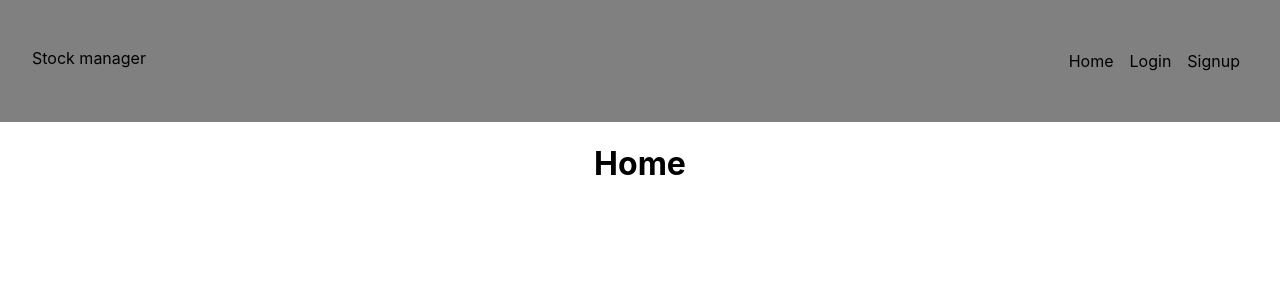
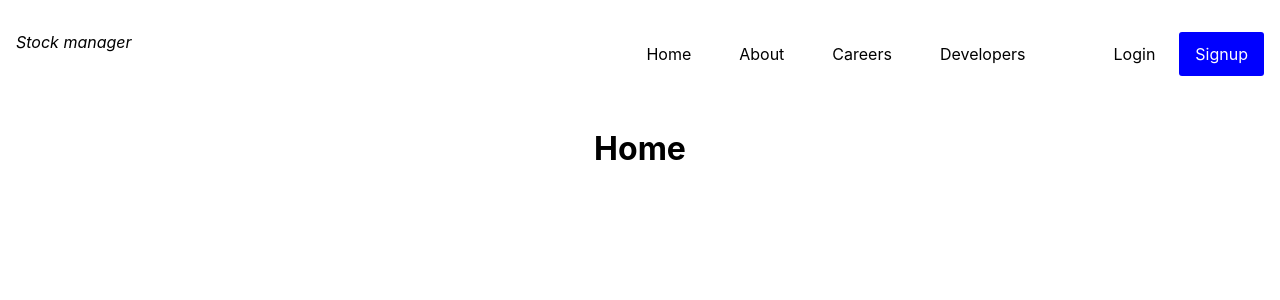
Before and after one commit to devteni/stock-manager, a React (Create React App) app in the folder client/: page / in a window 1280 px wide. Shown: the top 300 px of the page. Built offline with nearby package versions, Linux system fonts and the light colour scheme.

Commit message:
[feat]: finished implementing responsive navbar component

```diff
--- a/client/src/App.css
+++ b/client/src/App.css
@@ -1,3 +1,7 @@
+body{
+  background-color: white;
+}
+
 .App {
   text-align: center;
 }
--- a/client/src/components/Navbar.js
+++ b/client/src/components/Navbar.js
@@ -1,53 +1,80 @@
 import { useState } from 'react';
+import { Link } from 'react-router-dom';
 
 const Links = [
   {
-    text: 'Home',
+    text: 'home',
     link: '/',
   },
   {
-    text: 'Login',
+    text: 'about',
+    link: '/about',
+  },
+  {
+    text: 'careers',
+    link: '/careers',
+  },
+  {
+    text: 'developers',
+    link: '/',
+  },
+];
+
+const authLinks = [
+  {
+    text: 'login',
     link: '/login',
   },
   {
-    text: 'Signup',
+    text: 'signup',
     link: '/signup',
   },
 ];
 
 const Navbar = () => {
   const [isOpen, setIsOpen] = useState(false);
-  const btn = document.getElementsByClassName('toggle-btn')[0];
 
   const handleClick = (e) => {
     const navlinks = document.getElementsByClassName('nav-links')[0];
-    console.log(navlinks);
-    if (isOpen) {
-      // set the display of the navlinks to block and display over other elements
+    if (!isOpen) {
       navlinks.style.display = 'flex';
       navlinks.style.flexDirection = 'column';
     } else {
       navlinks.style.display = 'none';
     }
-    setIsOpen(!isOpen);
+
+    return setIsOpen(!isOpen);
   };
   return (
     <nav className="nav">
-      <p className="logo">Stock manager</p>
-      <a href="#" className="toggle-btn" onClick={() => handleClick()}>
-        <span className="bar"></span>
-        <span className="bar"></span>
-        <span className="bar"></span>
-      </a>
-      <ul className="hidden nav-links" id="nav-links">
+      <p className="logo" style={{ fontStyle: 'italic', color: 'black' }}>
+        Stock manager
+      </p>
+
+      <ul className="nav-links" id="nav-links">
         {Links.map((link, i) => {
           return (
             <li key={i} className="nav-link">
-              {link.text}
+              <Link to={link.link}>{link.text}</Link>
             </li>
           );
         })}
+
+        <ul className="" id="authLinks">
+          {authLinks.map((link, i) => {
+            return (
+              <li key={i} className="nav-link">
+                <Link to={link.link}>{link.text}</Link>
+              </li>
+            );
+          })}
+        </ul>
       </ul>
+
+      <span className="toggle-btn" onClick={() => handleClick()}>
+        <span className="bar"></span>
+        <span className="bar"></span>
+      </span>
     </nav>
   );
 };
--- a/client/src/styles/globals.scss
+++ b/client/src/styles/globals.scss
@@ -1,28 +1,50 @@
+li {
+  list-style-type: none;
+}
 .nav {
   display: flex;
   justify-content: space-between;
-  padding: 2em;
-  background-color: gray;
+  padding: 1em;
+  color: white;
 
   .nav-links {
     display: flex;
     flex-direction: row;
+    justify-content: center;
+
   }
 }
 
-.navlinks.open {
+#authLinks {
+  display: flex;
+  flex-direction: row;
+}
+
+#authLinks > .nav-link:nth-child(2){
+    background-color: blue;
+    padding: 12px 16px;
+    border-radius: 3px;
+
+    &> *{
+      color: white !important;
+    }
+  }
+
+.open {
   display: flex;
   flex-direction: column;
 }
 
 .nav-link {
   margin: auto;
-  padding: 0.2em 0.5em;
+  padding: 0.2em 1.5em;
   list-style-type: none;
+  text-transform: capitalize;
   cursor: pointer;
 
-  &:hover {
-    text-decoration: underline;
+  &> * {
+    text-decoration: none;
+    color: black
   }
 }
 
@@ -32,21 +54,23 @@
   margin: 0.5em;
   display: none;
   flex-direction: column;
-  justify-content: space-between;
+  cursor: pointer;
+
+  &:active{
+    .bar{
+      transform: rotateY(-30deg);
+      }
+    }
 
   .bar {
     height: 0.3rem;
     width: 100%;
-    background-color: white;
+    background-color: black;
     margin: auto;
     border-radius: 3px;
 
     &:nth-child(2) {
       width: 1.5em;
-    }
-
-    &:nth-child(3) {
-      width: 1em;
     }
   }
 }
@@ -59,6 +83,28 @@
   .nav {
     .nav-links {
       display: none;
+      position: absolute;
+      width: 50%;
+      top: 10%;
+      right: 10%;
+      flex-direction: column;
+      text-align: center;
+      padding: 3.5em;
+      border-radius: 3px;
+      background-color: blue;
+      // transition: all 3s ease-in-out;
+
+      .nav-link{
+        padding: 1em;
+
+        &> *{
+          color: white;
+        }
+      }
+
+      #authLinks{
+        justify-content: right;
+      }
     }
   }
 }
```
